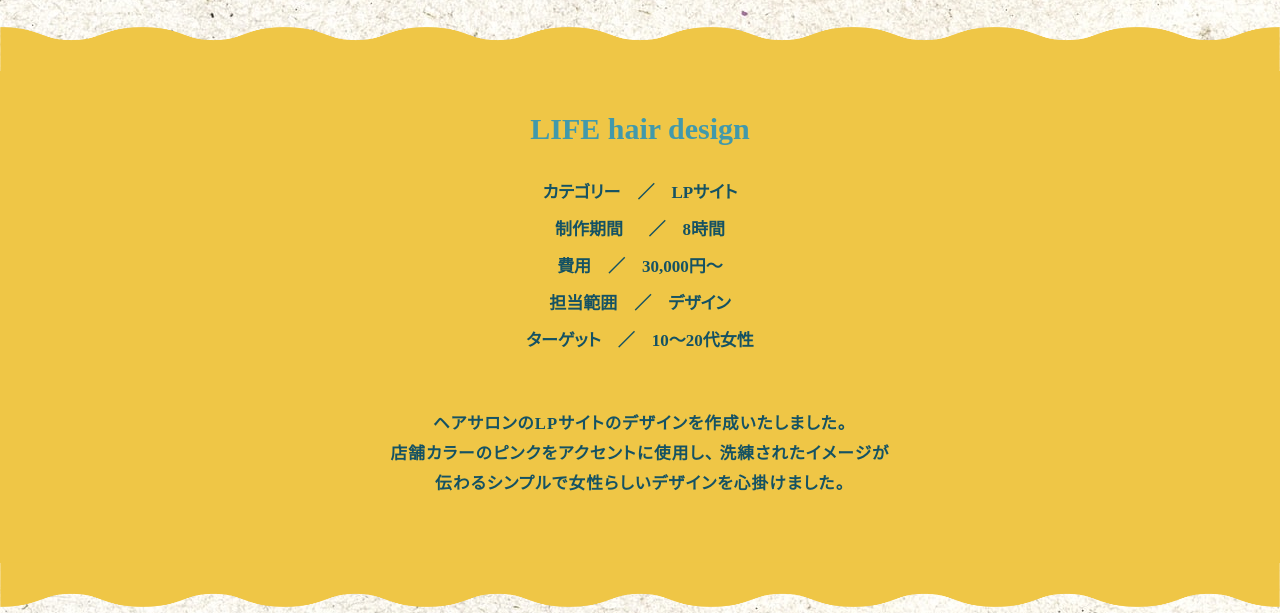
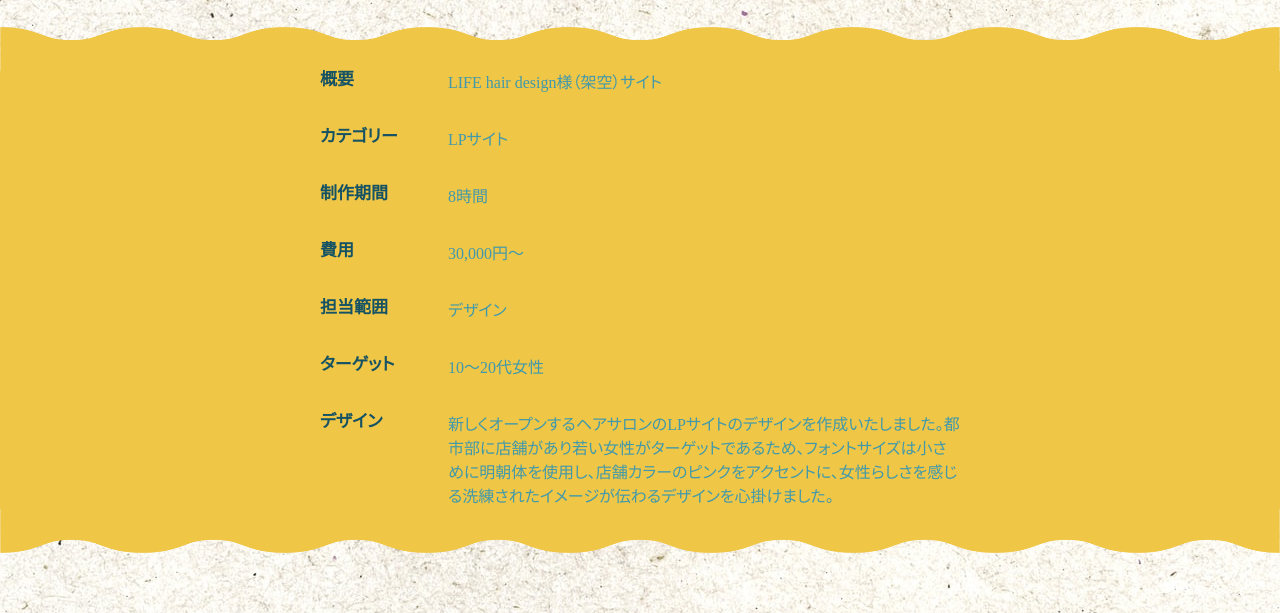
Before and after one commit to nakano-maria/portfolio_nakanomaria, a plain HTML site: page lifehairdesign.html in a window 1280 px wide. Shown: the part 948-1561 px from the top of the page. Drawn offline with nearby package versions, Linux system fonts and the light colour scheme.

Commit message:
10月20日

```diff
--- a/CSS/style.css
+++ b/CSS/style.css
@@ -576,24 +576,33 @@ h2.works_title2 {
   margin: 0 auto 29px;
 }
 
-.designcafe_info {
+.info_wrap {
   background-color: rgb(239, 198, 70);
-  text-align: center;
+  max-width: 100%;
 }
 
-.designcafe_info h3 {
-  font-size: 30px;
-  padding: 43px 0 40px;
+dl.designcafe_info {
+  display: flex;
+  flex-wrap: wrap;
+  margin: auto;
+  width: 50%;
 }
 
-.designcafe_info p {
+
+dt.info_list {
   font-size: 17px;
   font-weight: bold;
   color: #155263;
-  padding-bottom: 20px;
+  padding-bottom: 40px;
+  width: 20%;
 }
 
-.designcafe_info h4 {
+dd.info_text {
+  width: 80%;
+  line-height: 1.5;
+}
+
+/* .designcafe_info h4 {
   font-size: 1.3vw;
   color: #155263;
   line-height: 1.8;
@@ -601,7 +610,7 @@ h2.works_title2 {
   width: 40%;
   margin: 40px auto 0;
   padding-bottom: 64px;
-}
+} */
 
 .sample {
   display: block;
--- a/lifehairdesign.html
+++ b/lifehairdesign.html
@@ -60,17 +60,49 @@
     <div class="designcafe_wrap">
       <h2 class="works_title2"><img src="img/works_title.png"></h2>
       <img src="img/mock_salonLP.png" class="images">
-      <div class="namisenn_top"></div>
-      <div class="designcafe_info">
-        <h3>LIFE hair design</h3>
-        <P>カテゴリー&emsp;／&emsp;LPサイト</P>
-        <P>制作期間&emsp;&nbsp;&nbsp;／&emsp;8時間</P>
-        <P>費用&emsp;／&emsp;30,000円〜</P>
-        <P>担当範囲&emsp;／&emsp;デザイン</P>
-        <P>ターゲット&emsp;／&emsp;10〜20代女性</P>
-        <h4>ヘアサロンのLPサイトのデザインを作成いたしました。<br>店舗カラーのピンクをアクセントに使用し、
-          洗練されたイメージが伝わるシンプルで女性らしいデザインを心掛けました。</h4>
+      <div class="namisenn_top">
       </div>
+
+      <div class="info_wrap">
+        <dl class="designcafe_info">
+          <dt class="info_list">概要</dt>
+          <dd class="info_text">LIFE hair design様（架空）サイト</dd>
+        </dl>
+
+        <dl class="designcafe_info">
+          <dt class="info_list">カテゴリー</dt>
+          <dd class="info_text">LPサイト</dd>
+        </dl>
+
+        <dl class="designcafe_info">
+          <dt class="info_list">制作期間</dt>
+          <dd class="info_text">8時間</dd>
+        </dl>
+
+        <dl class="designcafe_info">
+          <dt class="info_list">費用</dt>
+          <dd class="info_text"> 30,000円〜</dd>
+        </dl>
+
+        <dl class="designcafe_info">
+          <dt class="info_list">担当範囲</dt>
+          <dd class="info_text">デザイン</dd>
+        </dl>
+
+        <dl class="designcafe_info">
+          <dt class="info_list">ターゲット</dt>
+          <dd class="info_text">10〜20代女性</dd>
+        </dl>
+
+        <dl class="designcafe_info">
+          <dt class="info_list">デザイン</dt>
+          <dd class="info_text">
+            新しくオープンするヘアサロンのLPサイトのデザインを作成いたしました。都市部に店舗があり若い女性がターゲットであるため、フォントサイズは小さめに明朝体を使用し、店舗カラーのピンクをアクセントに、女性らしさを感じる洗練されたイメージが伝わるデザインを心掛けました。
+          </dd>
+        </dl>
+      </div>
+    </div>
+  </section>
   <div class="namisenn_bottom"></div>
 
   <img class="sample" src="img/salonLP.png">
```
Also changed, not shown: works.html (+0 -2 lines). Lines whose indentation alone changed are shown as unchanged.
